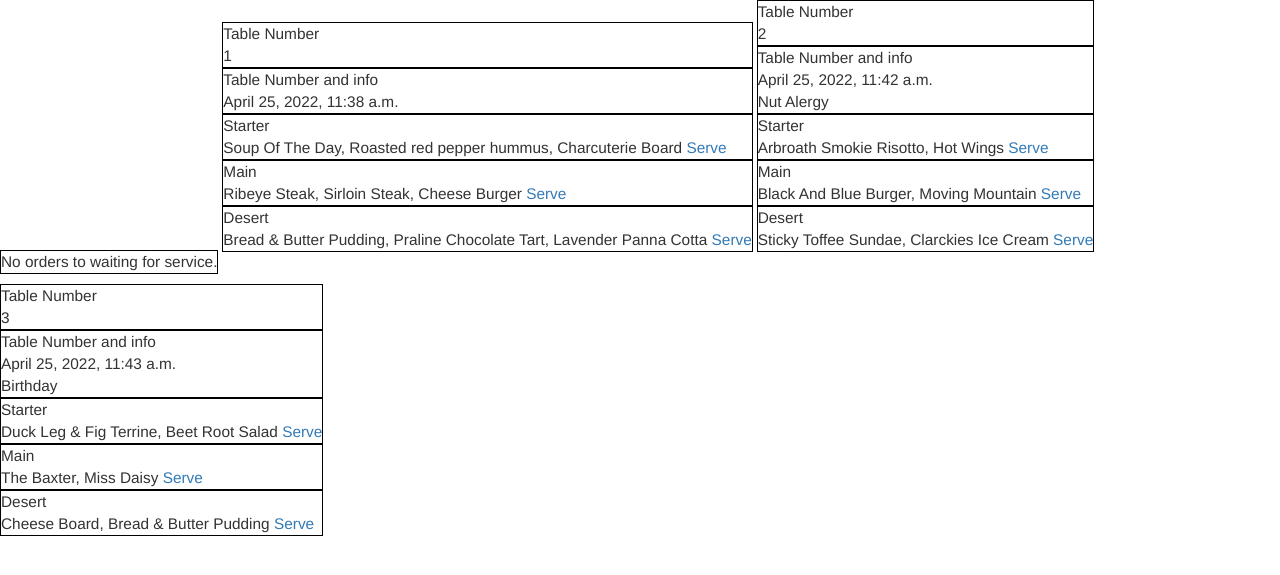
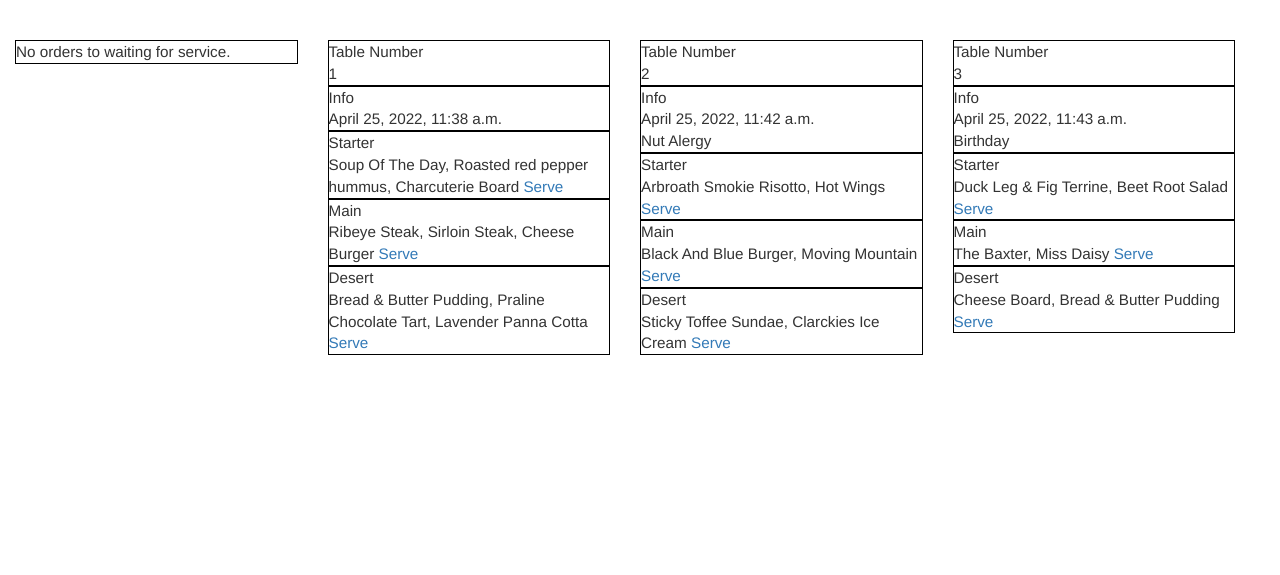
Before and after one commit to oscarmccabe1998/Dannys-Degree-Show, a Django app: page /order_taking/ in a window 1280 px wide. Shown: the top 575 px of the page. Run offline with Django 4.2, Linux system fonts and the light colour scheme; data comes from the database, SQL or seed files in the repository; both versions use the stored data as it was after the commit; some libraries are stand-ins or nearby versions.

Commit message:
UI cleanup

```diff
--- a/order_taking/templates/order_taking/index.html
+++ b/order_taking/templates/order_taking/index.html
@@ -6,69 +6,107 @@
   <link rel="stylesheet" href="https://maxcdn.bootstrapcdn.com/bootstrap/3.4.1/css/bootstrap.min.css">
   <script src="https://ajax.googleapis.com/ajax/libs/jquery/3.6.0/jquery.min.js"></script>
   <script src="https://maxcdn.bootstrapcdn.com/bootstrap/3.4.1/js/bootstrap.min.js"></script>
+
 </head>
     <body>
         <style>
             div.container-fluid {
                 display: inline-block;
-                text-align: justify;
+
             }
-            div:after {
+            div.container {
+                display: inline-block;
+                margin: auto;
+            }
+            div {
                 content:"";
                 display: inline-block;
                 width: 100%;
             }
             li {
                 list-style-type: none;
-                font-size: 110%;
+                font-size: 109%;
                 border: 1px solid black;
+
+            }
+            table {
+                margin: 0 auto;
+            }
+            ul {
+                display: inline-block;
+            }
+            .active {
+                background-color: lightgreen;
+            }
+            .True {
+                background-color: lightgreen;
+            }
+            .False {
+                background-color: white;
             }
         </style>
-        <div class="container-fluid">
-            <div class="row">
-                <!--<div class="col-sm-6" style="background-color:yellow;">-->
+        <br><br>
+
+            <div class="container-fluid">
+                <div class="row">
+
+
+
         {% if waiting %}
-        <ul>
+
+
             {% for dish in waiting %}
-            <li>
+            <div class="col-lg-3">
+            <li class="active">
+                Table Number<br>
                 {{ dish.table_number }}
             </li>
-            <li>
+            <li class="active">
+                Info
+                <br>
                 {{ dish.Date }}
-            </li>
-            <li>
+            <br>
                 {{ dish.ref }}
             </li>
-            <li>
+            <li class="active">
+                Starter<br>
                 {{ dish.starters }}
 
 
             </li>
-            <li>
+            <li class="active">
+                Main
+                <br>
                 {{ dish.mains }}
 
             </li>
-            <li>
+            <li class="active">
+                Desert
+                <br>
                 {{ dish.deserts }}
 
             </li><br>
+        </div>
             {% endfor %}
         </ul>
+        <ul>
         {% else %}
-        <table>
+        <div class="col-lg-3">
            <li> No orders to waiting for service.</li>
-        </table>
+            </div>
         {% endif %}
-        <ul>
-        </div>
-        </div>
-        </div>
+    </ul>
+
+
+
 {% if order_list %}
 
 
     {% for order in order_list %}
-    <div class="container-fluid">
-        <div class="row">
+    <div class="col-lg-3">
+
+
+
             <!--<div class="col-sm-3" style="background-color:yellow;">-->
     <li>
         Table Number<br>
@@ -76,35 +114,37 @@
         {{ order.table_number }}
     </li>
     <li>
-        Table Number and info
+        Info
         <br>
         {{ order.Date }}
         <br>
         {{ order.ref }}
     </li>
-    <li>
+    <li class="{{ order.starter_ready }}">
         Starter
     <br>
         {{ order.starters }}
 
     <a href="{% url 'update_starter' order.table_number %}">Serve</a>
     </li>
-    <li>
+    <li class="{{ order.mains_ready }}">
         Main
     <br>
         {{ order.mains }}
         <a href="{% url 'update_main' order.table_number %}">Serve</a>
     </li>
-    <li>
+    <li class="{{ order.deserts_ready }}">
         Desert
     <br>
         {{ order.deserts }}
         <a href="{% url 'update_desert' order.table_number %}">Serve</a>
     </li><br>
 </div>
+
+
+    {% endfor %}
 </div>
 </div>
-    {% endfor %}
 </ul>
 {% else %}
     <p>No orders to view.</p>
```
Also changed, not shown: order_taking/views.py (+3 -56 lines), db.sqlite3.
